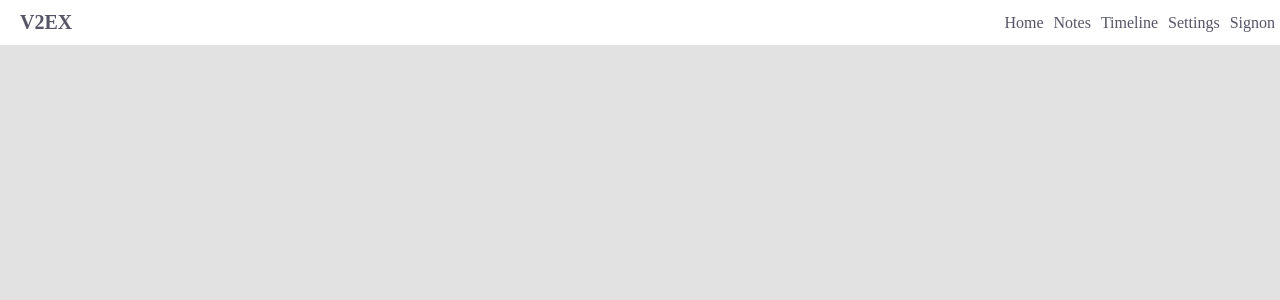
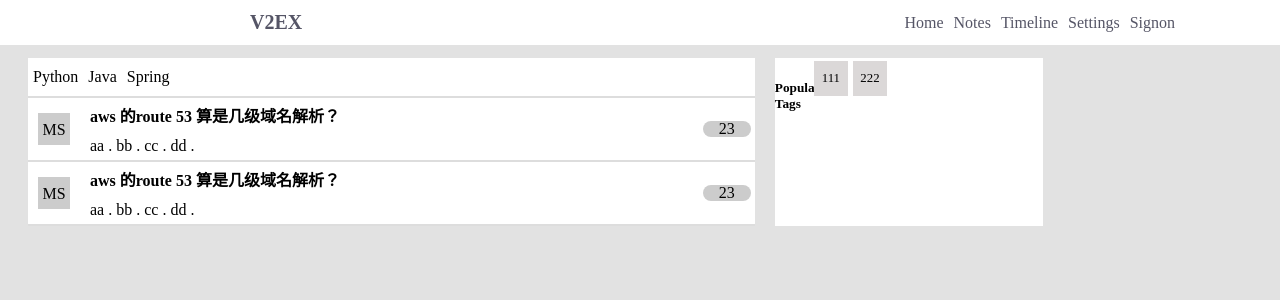
Before and after one commit to Allianzcortex/code_collection, a PHP site: page /forum.html in a window 1280 px wide. Shown: the top 300 px of the page. Run offline with PHP 8.4, Linux system fonts and the light colour scheme.

Commit message:
update css file

```diff
--- /dev/null
+++ b/html_css_pure_js_practice/common.css
@@ -0,0 +1,8 @@
+/* TODO 这里实现 split-line
+参考 dash-web 里的做法 */
+
+.split-line {
+    box-sizing: border-box;
+    height:1px;
+    border:.5px solid #ddd;
+}
--- a/html_css_pure_js_practice/forum.css
+++ b/html_css_pure_js_practice/forum.css
@@ -1,5 +1,6 @@
 body {
     background-color: rgb(226, 226, 226);
+    --avatar-size: 2rem;
 }
 
 .navbar {
@@ -27,12 +28,13 @@ body {
     text-decoration: none;
     font-size: 20px;
     font-weight:900;
-    margin-left: 20px;
+    margin-left: 250px;
 }
 
 .navbar-right-group {
     display:flex;
     justify-content: space-around;
+    margin-right: 100px;
 }
 
 /* https://stackoverflow.com/questions/3225891/what-does-the-greater-than-sign-css-selector-mean
@@ -48,3 +50,165 @@ body {
 
     /* TODO 用 nth:child 语法来加大最右边的距离 */
 }
+
+.main-content {
+    /* background-color: white; */
+    position: relative;
+    box-sizing: border-box;
+    /* top:50px 设置 relative 相对
+    fixed 刚好可以显示出来，navbar 的
+    height 是 45px */
+    top:50px;
+    /* 下面的 80% width 也很有用 */
+    width:91%;
+    /* // 下面这一行没什么用，是让文字居中 */
+    /* text-align: center;  */
+    /* TODO 下面这里参考实现水平居中方式，用左右
+    两遍设置 margin-lef/right : auto
+    https://segmentfault.com/a/1190000003110179 */
+    /* margin:20px auto; */
+
+    display:grid;
+    grid-template-columns: 2fr 1fr;
+
+}
+
+.left-bar {
+    background-color:white;
+    margin-right:20px;
+    margin-left:20px;
+    display:flex;
+    flex-direction:column;
+    border-radius: 3px;
+}
+
+.category-bar {
+    background-color:white;
+    /* border:.5px groove gray; */
+    /* margin-bottom: 0px; */
+    padding: 5px;
+    /* height:100%; */
+    padding-left:0px;
+    display:flex;
+    flex-direction: flex-start;
+}
+
+.category-bar>a {
+    text-decoration: none;
+    color:black;
+    /* border:1px solid blue; */
+    margin:5px;
+    /* TODO 这里用 :nth-firstchild 来
+    调节让第一个目录左边的空格再大一点 */
+}
+
+.category-bar>a:hover {
+    background-color: rgb(226, 226, 226);
+}
+
+.posts-bar {
+    display:flex;
+    flex-direction: column;
+}
+
+/* ------------ */
+
+/* 在设定 posts 之前先确定 avatar
+这里参考：https://codepen.io/AllThingsSmitty/pen/dWmmQp
+的设定
+*/
+
+.avatar {
+    background-color: #ccc;
+    /* border-radius: 50%; */
+    height: var(--avatar-size);
+    text-align: center;
+    width: var(--avatar-size);
+    /* 让头像居中对齐，这种方式太 ticky..后续
+    一定有更好的解决方法 */
+    margin:auto 10px;
+}
+
+.initials {
+    font-size: calc(var(--avatar-size) / 2); /* 50% of parent */
+    line-height: 1;
+    position: relative;
+    top: calc(var(--avatar-size) / 4); /* 25% of parent */
+}
+
+.post-initial-content {
+    /* border:1px solid; */
+    display:flex;
+    flex-direction:column;
+    position: relative;
+    margin-left:10px;
+}
+
+.post-initial-content>h4 {
+    /* border:1px solid; */
+    position: relative;
+   margin-left:0;
+   margin-top: 5px;
+   margin-bottom:5px;
+}
+
+.post-meta {
+    /* border:1px solid; */
+    position: relative;
+    top:0;
+    margin-top:5px;
+    padding-bottom:5px;
+}
+
+.comment-count {
+    /* 参考这篇链接：https://stackoverflow.com/questions/22429003/how-to-right-align-flex-item
+    用 margin-left: auto 来做到自动对齐
+    */
+    margin-right:10px;
+    display:flex;
+    vertical-align: middle;
+    text-align: center;
+    /* color: #645353; */
+    border-radius: 3rem;
+    background: #ccc;
+    margin: .25rem;
+    margin-top:auto;
+    margin-bottom: auto;
+    margin-left:auto !important;
+    padding: 0 1rem;
+    height: 1rem;
+    line-height: 1rem;
+    font-weight: 400;
+}
+
+.posts {
+    display:flex;
+
+}
+
+.right-bar {
+    background-color:white;
+    margin-right:30px;
+    width:70%;
+    /* 让 tag 自动排列就好 */
+    display:grid;
+    grid-template-columns: repeat(auto-fill, minmax(30px, 1fr));
+    grid-template-rows: repeat(auto-fill, minmax(30px, 1fr));
+    gap:5px;
+}
+
+.tag {
+    background: rgb(219, 216, 216)!important;
+    font-size: .8rem;
+    padding-top: .1rem;
+    padding-bottom: .1rem;
+    white-space: nowrap;
+    margin-top:3px;
+    display: flex;
+    /* flex 如何水平垂直居中 https://www.jianshu.com/p/7baa3d4a1e9c */
+    /* 一个是 justify-content，另一个是 align-items */
+    align-items: center;/*垂直居中*/
+    justify-content: center;
+    cursor: pointer;
+
+}
--- a/html_css_pure_js_practice/forum.html
+++ b/html_css_pure_js_practice/forum.html
@@ -6,6 +6,7 @@
     <meta name="viewport" content="width=device-width, initial-scale=1.0">
     <meta http-equiv="X-UA-Compatible" content="ie=edge">
     <link rel="stylesheet" href="forum.css">
+    <link rel="stylesheet" href="common.css">
     <title>Document</title>
 </head>
 
@@ -28,7 +29,63 @@
     </div>
 
     <!-- 下面用 grid 布局设置左右两列 -->
+    <div class="main-content">
+        <div class="left-bar">
+            <div class="category-bar">
+                <a href="aaa">Python</a>
+                <a href="aaa">Java</a>
+                <a href="aaa">Spring</a>
 
+            </div>
+            <div class="split-line"></div>
+            <div class="posts-bar">
+
+                <div class="posts">
+                    <div class="avatar">
+                        <span class="initials">MS</span>
+                    </div>
+                    <div class="post-initial-content">
+                        <h4>aws 的route 53 算是几级域名解析？</h4>
+                        <div class="post-meta">
+                            aa . bb . cc . dd .
+                        </div>
+                    </div>
+                    <div class="comment-count">
+                        23
+                    </div>
+
+                </div>
+                <div class="split-line"></div>
+
+                <div class="posts">
+                        <div class="avatar">
+                            <span class="initials">MS</span>
+                        </div>
+                        <div class="post-initial-content">
+                            <h4>aws 的route 53 算是几级域名解析？</h4>
+                            <div class="post-meta">
+                                aa . bb . cc . dd .
+                            </div>
+                        </div>
+                        <div class="comment-count">
+                            23
+                        </div>
+
+                    </div>
+                    <div class="split-line"></div>
+
+            </div>
+
+        </div>
+
+        <!-- <div class="split-line"></div> -->
+        <div class="right-bar">
+                <h5>Popular Tags</h5>
+
+            <div class="tag">111</div>
+            <div class="tag">222</div>
+        </div>
+    </div>
 
 
 </body>
--- a/html_css_pure_js_practice/post.css
+++ b/html_css_pure_js_practice/post.css
@@ -17,12 +17,6 @@ body {
     height:100%;
 }
 
-/* TODO 这里实现 split-line
-参考 dash-web 里的做法 */
-.split-line {
-    height:0.5px;
-
-}
 
 .right-bar {
     background-color: black;
```
Also changed, not shown: html_css_pure_js_practice/post.html (+7 -3 lines).
